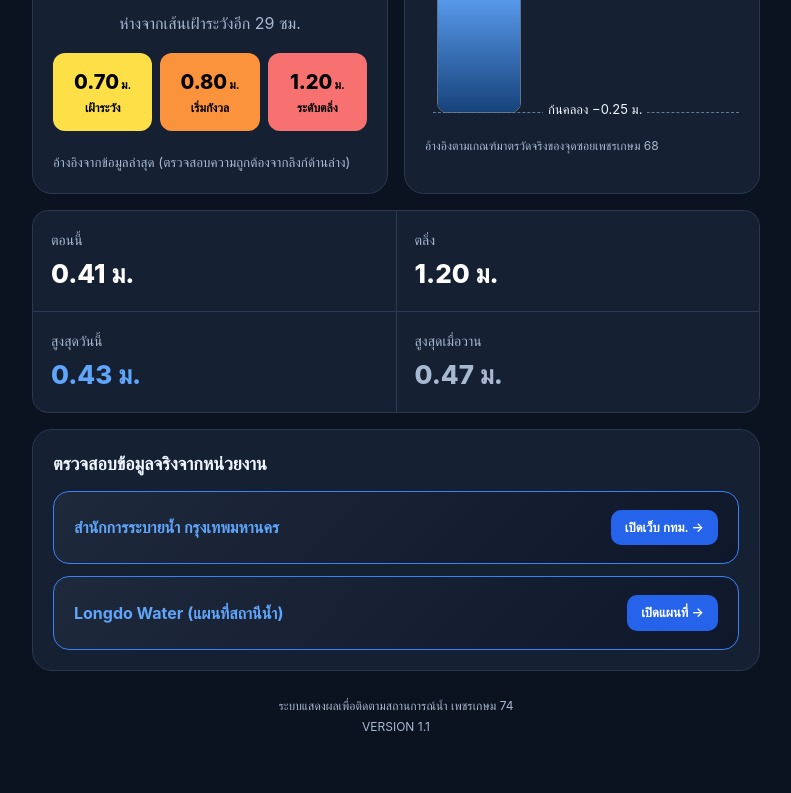
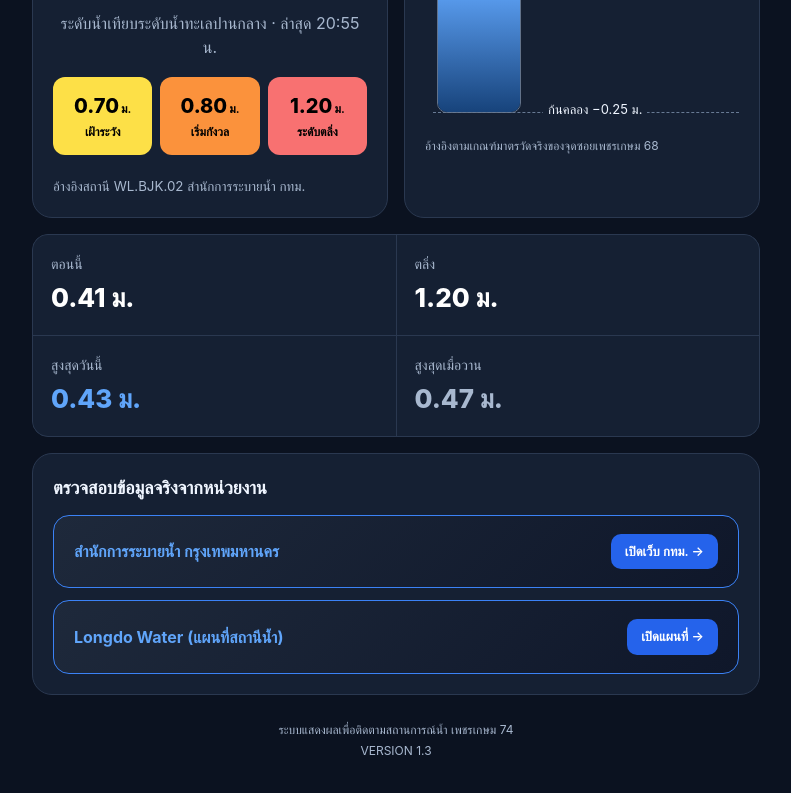
Before and after one commit to 4890595-BROY/Flood74, a plain HTML site: page index.html in a window 1280 px wide. Shown: the part 409-1202 px from the top of the page, without its empty margins (244-1035 px from the left). Drawn offline with Linux system fonts and the light colour scheme.

Commit message:
Add files via upload

```diff
--- a/index.html
+++ b/index.html
@@ -82,7 +82,6 @@ p { margin:6px 0 }
 .bg-orange { background: var(--alert-orange); }
 .bg-red { background: var(--alert-red); }
 
-/* ตารางสถิติ 4 ช่อง */
 .stats-grid {
   display: grid; grid-template-columns: 1fr 1fr; gap: 1px;
   background: var(--line); border: 1px solid var(--line); border-radius: 16px; overflow: hidden;
@@ -151,7 +150,8 @@ footer { font-size:12px; color:var(--muted); text-align:center; line-height: 1.8
   <div class="overview">
     <section class="card">
       <div class="row">
-        <h2 style="margin:0">ระดับน้ำปัจจุบัน</h2>
+        <!-- เพิ่มเลขเปอร์เซ็นต์หลังหัวข้อระดับน้ำปัจจุบัน -->
+        <h2 style="margin:0">ระดับน้ำปัจจุบัน (34%)</h2>
         <span class="badge" id="status-badge">ปกติ</span>
       </div>
 
@@ -163,7 +163,7 @@ footer { font-size:12px; color:var(--muted); text-align:center; line-height: 1.8
         </div>
       </div>
 
-      <p class="muted" style="text-align:center" id="water-desc">ห่างจากเส้นเฝ้าระวังอีก 29 ซม.</p>
+      <p class="muted" style="text-align:center" id="water-desc">ระดับน้ำเทียบระดับน้ำทะเลปานกลาง · ล่าสุด 20:55 น.</p>
 
       <div class="distances">
         <div class="distance bg-yellow">
@@ -179,7 +179,7 @@ footer { font-size:12px; color:var(--muted); text-align:center; line-height: 1.8
           <span class="sub-bottom" style="color:#000">ระดับตลิ่ง</span>
         </div>
       </div>
-      <small id="last-update">อ้างอิงจากข้อมูลล่าสุด (ตรวจสอบความถูกต้องจากลิงก์ด้านล่าง)</small>
+      <small id="last-update">อ้างอิงสถานี WL.BJK.02 สำนักการระบายน้ำ กทม.</small>
     </section>
 
     <section class="card">
@@ -235,7 +235,7 @@ footer { font-size:12px; color:var(--muted); text-align:center; line-height: 1.8
 
   <footer>
     ระบบแสดงผลเพื่อติดตามสถานการณ์น้ำ เพชรเกษม 74<br>
-    VERSION 1.1
+    VERSION 1.3
   </footer>
 </main>
 
```
